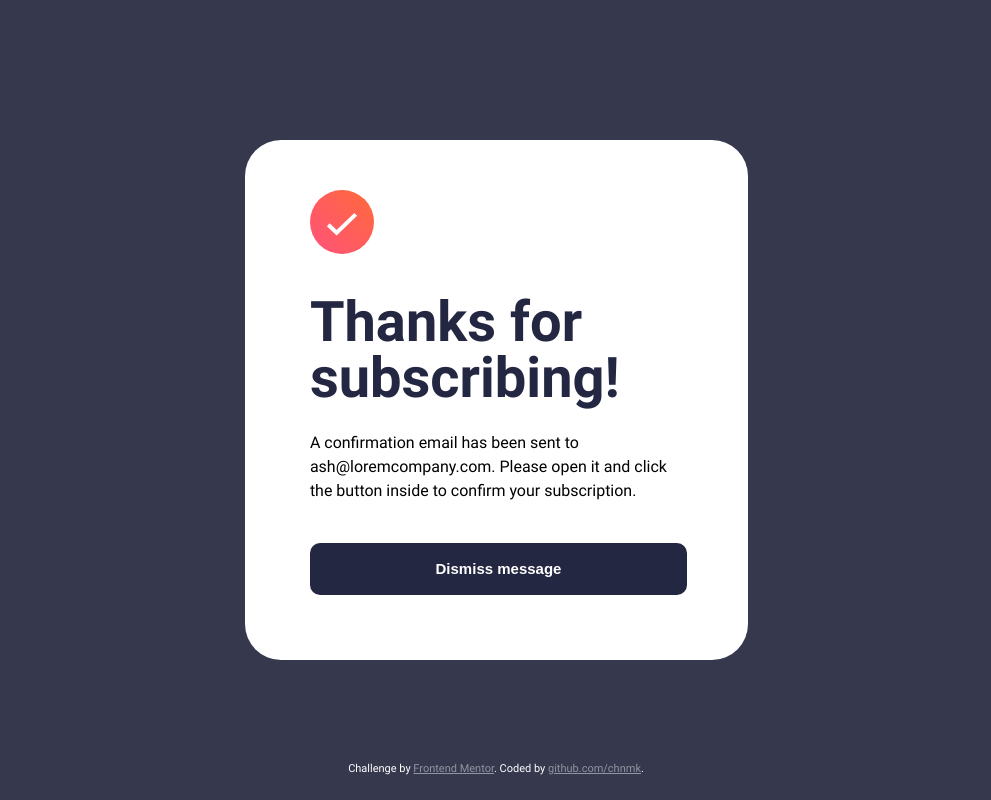
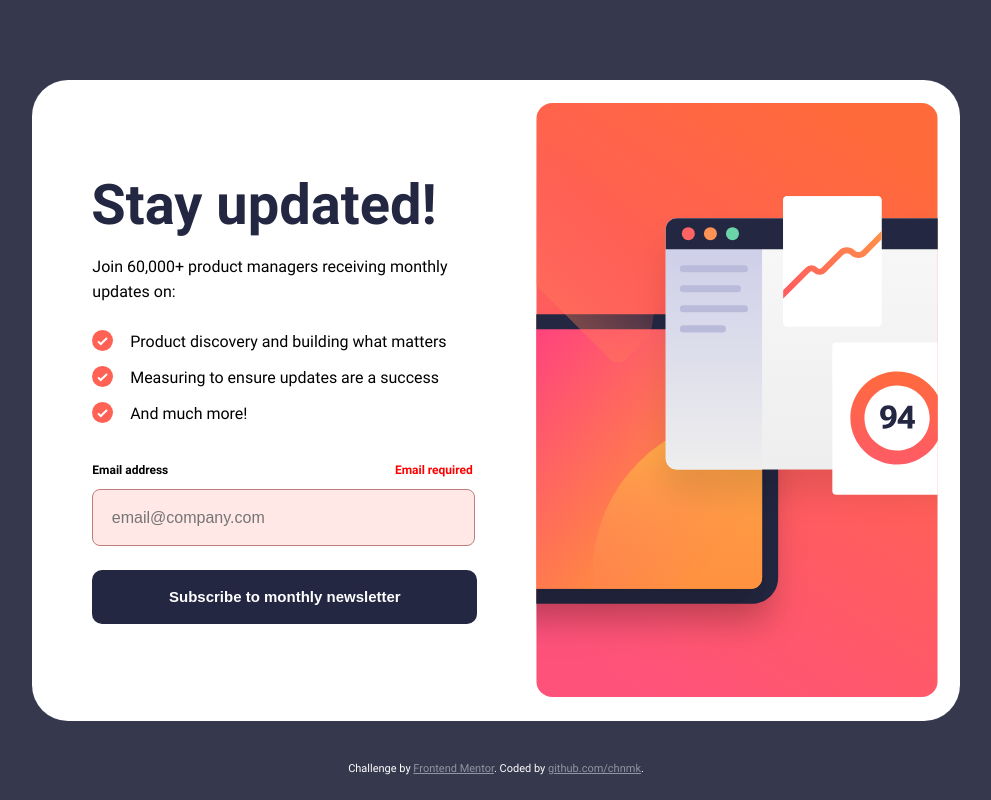
Before and after one commit to chnmk/newsletter-sign-up-form, a website: page app/index.html in a window 1280 px wide. Both pictures are taken after a click on the button "Subscribe to monthly newsletter". Shown: the whole page, without its empty margins (144-1135 px from the left). Drawn offline with Linux system fonts and the light colour scheme; files that its build step writes are made by us from their sources.

Commit message:
style: add error and success styles

```diff
--- a/app/index.html
+++ b/app/index.html
@@ -40,9 +40,15 @@
         </ul>
         <div class="email-input">
           <p class="email-input__input-label">
-            Email address
+            <span class="email-input__text">
+              Email address
+            </span>
+            <span class="email-input__error email-input__error--disabled">
+              Valid email required
+            </span>
           </p>
-          <input class="email-input__input-field" placeholder="email@company.com">
+          <input class="email-input__input-field"
+            placeholder="email@company.com">
           </input>
         </div>
         <button class="sign-up__submit-button sign-up__submit-button--active" onclick="submitEmail()">
@@ -59,7 +65,7 @@
         Thanks for subscribing!
       </h1>
       <p class="pop-up__text">
-        A confirmation email has been sent to ash@loremcompany.com.
+        A confirmation email has been sent to <span class="pop-up__email-display">ash@loremcompany.com</span>.
         Please open it and click the button inside to confirm your subscription.
       </p>
       <button class="pop-up__dismiss-button" onclick="closePopup()">
--- a/app/js/main.js
+++ b/app/js/main.js
@@ -1,17 +1,36 @@
+//https://www.w3resource.com/javascript/form/email-validation.php
+const emailValidationRegex = /^\w+([\.-]?\w+)*@\w+([\.-]?\w+)*(\.\w{2,3})+$/
+
 function submitEmail() {
-    if (true) {
+    const inputText = document.getElementsByClassName("email-input__input-field")[0].value
+    if (emailValidationRegex.test(inputText)) {
         const mainPage = document.getElementsByClassName("main-page")[0]
         const popupWindow = document.getElementsByClassName("pop-up")[0]
+        const errorMessage = document.getElementsByClassName("email-input__error")[0]
+        const inputField = document.getElementsByClassName("email-input__input-field")[0]
         mainPage.classList.add("main-page--disabled");
         popupWindow.classList.remove("pop-up--disabled")
+        errorMessage.classList.add("email-input__error--disabled")
+        inputField.classList.remove("email-input__input-field--error")
+        document.getElementsByClassName("pop-up__email-display")[0].innerHTML = inputText
+    } else if (inputText == "") {
+        const errorMessage = document.getElementsByClassName("email-input__error")[0]
+        const inputField = document.getElementsByClassName("email-input__input-field")[0]
+        document.getElementsByClassName("email-input__error")[0].innerHTML = "Email required"
+        errorMessage.classList.remove("email-input__error--disabled")
+        inputField.classList.add("email-input__input-field--error")
+    } else {
+        const errorMessage = document.getElementsByClassName("email-input__error")[0]
+        const inputField = document.getElementsByClassName("email-input__input-field")[0]
+        document.getElementsByClassName("email-input__error")[0].innerHTML = "Valid email required"
+        errorMessage.classList.remove("email-input__error--disabled")
+        inputField.classList.add("email-input__input-field--error")
     }
 }
 
 function closePopup() {
-    if (true) {
-        const mainPage = document.getElementsByClassName("main-page")[0]
-        const popupWindow = document.getElementsByClassName("pop-up")[0]
-        popupWindow.classList.add("pop-up--disabled")
-        mainPage.classList.remove("main-page--disabled");
-    }
+    const mainPage = document.getElementsByClassName("main-page")[0]
+    const popupWindow = document.getElementsByClassName("pop-up")[0]
+    popupWindow.classList.add("pop-up--disabled")
+    mainPage.classList.remove("main-page--disabled");
 }
--- a/app/scss/styles.scss
+++ b/app/scss/styles.scss
@@ -64,7 +64,7 @@ html, body {
             $primary-tomato-2
             );
         box-shadow:
-            0px -30px 30px $neutral-white,
+            0px -15px 15px $neutral-white,
             0px 0px 30px $primary-tomato;
     }
 }
@@ -114,6 +114,14 @@ html, body {
         padding-left: 13%;
         font-size: 12px;
         font-family: 'Roboto Bold', serif;
+        width: 82%;
+    }
+    &__error{
+        color: red;
+        float: inline-end;
+        &--disabled{
+            display: none;
+        }
     }
     &__input-field {
         margin-left: 13%;
@@ -123,6 +131,11 @@ html, body {
         border: 1px solid $neutral-grey_outline;
         font-size: 16px;
         color:$neutral-charcoal-grey;
+        &--error {
+            border-color: #be7f7a;
+            background-color: #ffe8e6;
+            color: #be7f7a;
+        }
     }
 }
 
@@ -176,6 +189,10 @@ html, body {
         line-height: 24px;
     }
 
+    &__email-display {
+        font-family: 'Roboto Bold', serif;
+    }
+
     &__dismiss-button {
         margin-left: 13%;
         width: 75%;
```
Also changed, not shown: app/css/style.min.css, app/js/main.min.js.
